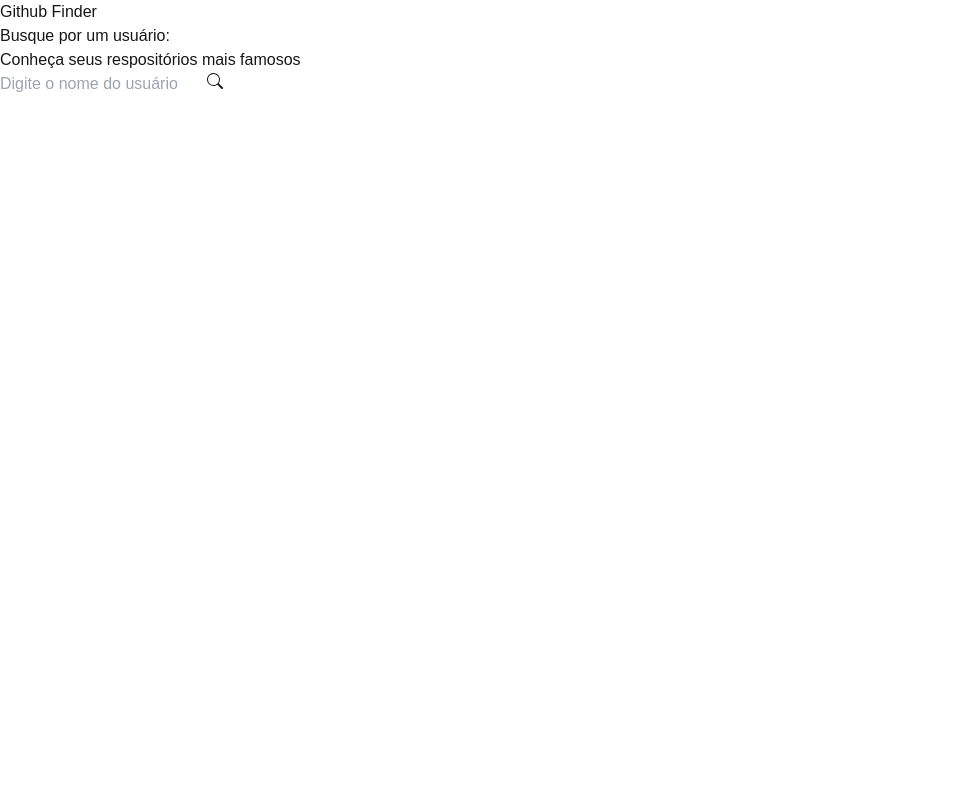
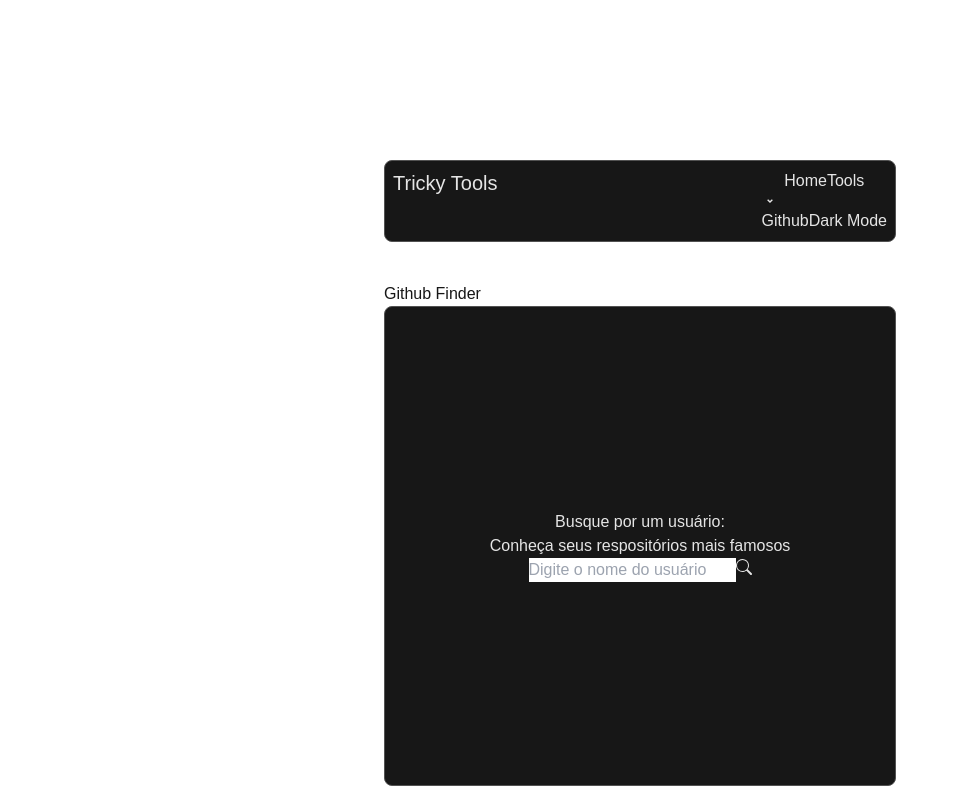
Before and after one commit to isTrick/toolbox, a Next.js app: page /github-finder in a window 1280 px wide. Shown: the whole page, without its empty margins (0-959 px from the left). Built offline with nearby package versions, Linux system fonts and the light colour scheme.

Commit message:
reorganize project and done some initial things

```diff
--- /dev/null
+++ b/app/assets/styles/globalStyles.ts
@@ -0,0 +1,3 @@
+const widgetStyle = "bg-neutral-900 border-neutral-600 border p-2 rounded-lg text-neutral-200"
+
+export { widgetStyle }
--- /dev/null
+++ b/app/components/Header.tsx
@@ -0,0 +1,13 @@
+import { RiArrowDropDownLine } from "react-icons/ri";
+
+export default function Header() {
+  return <header className="flex flex-row justify-between text-center col-span-2 bg-neutral-900 border-neutral-600 border p-2 rounded-lg text-neutral-200 mb-10">
+    <h1 className="text-xl bold">Tricky Tools</h1>
+    <div>
+      <a href="">Home</a>
+      <a className="" href="">Tools <RiArrowDropDownLine /></a>
+      <a href="">Github</a>
+      <a href="">Dark Mode</a>
+    </div>
+  </header>
+}
--- a/app/components/Search.tsx
+++ b/app/components/Search.tsx
@@ -5,15 +5,18 @@
 import { useState } from "react";
 
 import { BsSearch } from "react-icons/bs";
+import { widgetStyle } from "../assets/styles/globalStyles";
 
 export default function Search({loadUser}: SearchProps) {
+  const [username, setUsername] = useState("");
+
   return (
-    <div>
+    <div className={`${widgetStyle} flex flex-col justify-center items-center min-h-full`}>
       <h2>Busque por um usuário:</h2>
       <p>Conheça seus respositórios mais famosos</p>
       <div>
-        <input type="text" placeholder="Digite o nome do usuário" />
-        <button ><BsSearch /></button>
+        <input type="text" placeholder="Digite o nome do usuário" onChange={(event) => setUsername(event.target.value)}/>
+        <button onClick={() => loadUser(username)}><BsSearch /></button>
       </div>
     </div>
   )
--- a/app/components/ToolWidget.tsx
+++ b/app/components/ToolWidget.tsx
@@ -1,8 +1,9 @@
 import { ToolWidgetProps } from "@/types/tool"
+import { widgetStyle } from "@/app/assets/styles/globalStyles"
 
 export default function ToolWidget(props: ToolWidgetProps) {
   return (
-    <div className="bg-neutral-900 border-neutral-600 border p-2 rounded-lg text-neutral-200">
+    <div className={widgetStyle}>
       <img src={props.toolIcon} width="100" alt={`${props.toolName} Icon`} />
       <h3>{props.toolName}</h3>
       <p>{props.toolDescription}</p>
--- a/app/github-finder/page.tsx
+++ b/app/github-finder/page.tsx
@@ -3,6 +3,7 @@
 import { useState } from "react";
 import Search from "../components/Search"
 import { UserProps } from "@/types/user";
+import Header from "../components/Header";
 
 export default function GithubFinder() {
   const [user, setUser] = useState<UserProps | null>(null);
@@ -12,19 +13,25 @@
 
     const data = await res.json()
 
-    if (res.status === 404) {
-      setUser(null)
-    } else {
-      setUser(data)
+    const {avatar_url, login, location, followers, following} = data
+
+    const userData: UserProps = {
+      avatar_url,
+      login,
+      location,
+      followers,
+      following
+    };
+
+    setUser(userData);
     }
 
-    console.log(data)
-  }
-
   return (
-    <div>
+    <div className="h-screen pr-96 pl-96 pt-40 pb-40">
+      <Header />
       <h1>Github Finder</h1>
       <Search loadUser={loadUser}/>
+      {user && <p>{user.login}</p>}
     </div>
   )
 }
--- a/app/layout.tsx
+++ b/app/layout.tsx
@@ -3,12 +3,12 @@
 import "./globals.css";
 
 const geistSans = localFont({
-  src: "./fonts/GeistVF.woff",
+  src: "./assets/fonts/GeistVF.woff",
   variable: "--font-geist-sans",
   weight: "100 900",
 });
 const geistMono = localFont({
-  src: "./fonts/GeistMonoVF.woff",
+  src: "./assets/fonts/GeistMonoVF.woff",
   variable: "--font-geist-mono",
   weight: "100 900",
 });
--- a/app/page.tsx
+++ b/app/page.tsx
@@ -1,18 +1,10 @@
-import { RiArrowDropDownLine } from "react-icons/ri";
 import ToolWidget from "./components/ToolWidget";
+import Header from "./components/Header";
 
 export default function Home() {
   return (
     <div className="grid grid-cols-2 gap-4 justify-center h-screen pr-96 pl-96 pt-40 pb-40">
-      <header className="flex flex-row justify-between text-center col-span-2 bg-neutral-900 border-neutral-600 border p-2 rounded-lg text-neutral-200 mb-10">
-        <h1 className="text-xl bold">Tricky Tools</h1>
-        <div>
-          <a href="">Home</a>
-          <a className="" href="">Tools <RiArrowDropDownLine /></a>
-          <a href="">Github</a>
-          <a href="">Dark Mode</a>
-        </div>
-      </header>
+      <Header />
       <ToolWidget
         toolIcon="/nextjs.png"
         toolName="Next.js"
```
Also changed, not shown: app/assets/fonts/GeistMonoVF.woff (renamed from app/fonts/GeistMonoVF.woff), app/assets/fonts/GeistVF.woff (renamed from app/fonts/GeistVF.woff).
